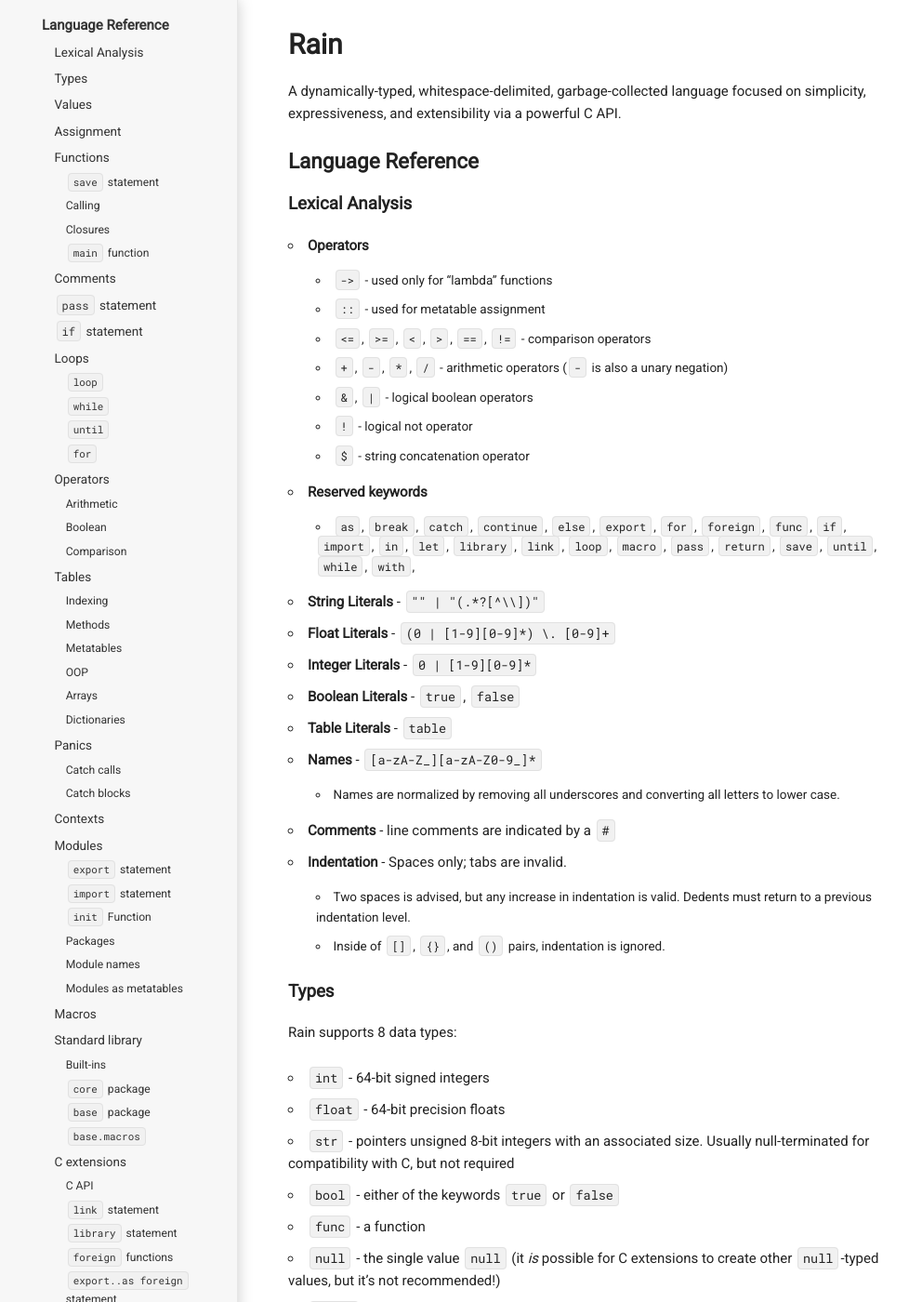
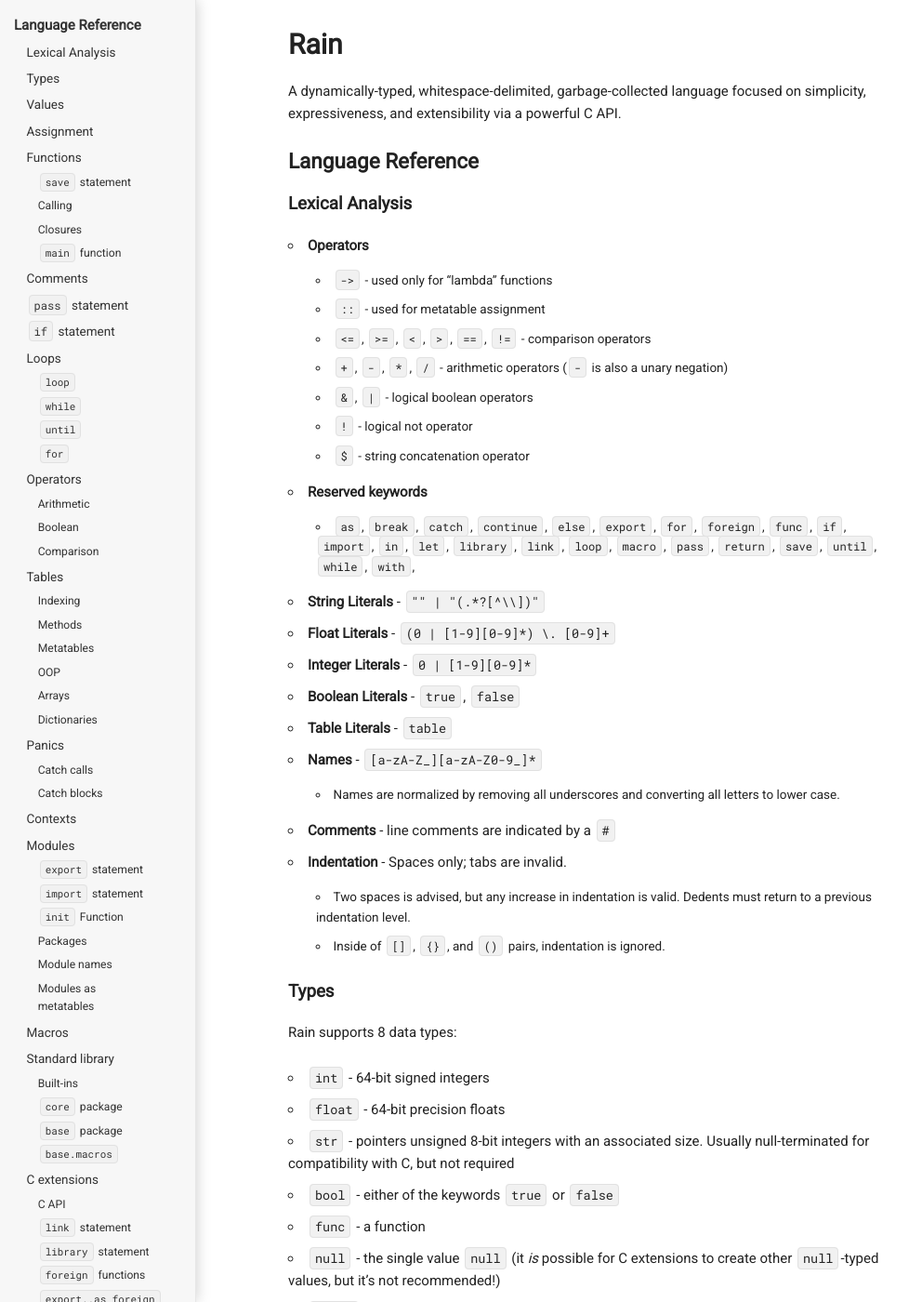
Before and after one commit to scizzorz/toctest, a Jekyll site: the page built from docs/index.md, in a window 1280 px wide and 1400 px high. Shown: the whole window at 93% size, without its empty margins (0-992 px from the left). Built offline with Jekyll 4.4.1, drawn with Linux system fonts in a browser that asks for light colours.

Commit message:
Padding is so difficult

```diff
--- a/docs/css/main.css
+++ b/docs/css/main.css
@@ -26,7 +26,6 @@ h4, h5, h6 { font-size: 1.0em; }
   left: 0;
   min-height: 100%;
   overflow-y: auto;
-  padding: 1em 2em 0 3em;
 }
 
 #toc-sidebar ul {
@@ -62,7 +61,7 @@ h4, h5, h6 { font-size: 1.0em; }
 
   #toc-sidebar {
     position: fixed;
-    width: 12em;
+    width: 14em;
     border-right: 1px solid #E7E7E7;
     background-color: #F7F7F7;
     box-shadow: #CCC 0 0 1em;
@@ -70,7 +69,9 @@ h4, h5, h6 { font-size: 1.0em; }
 
   #markdown-toc {
     position: absolute;
-    margin-bottom: 3em;
+    padding: 1em;
+    width: 12em;
+    box-sizing: border-box;
   }
 }
 
```
